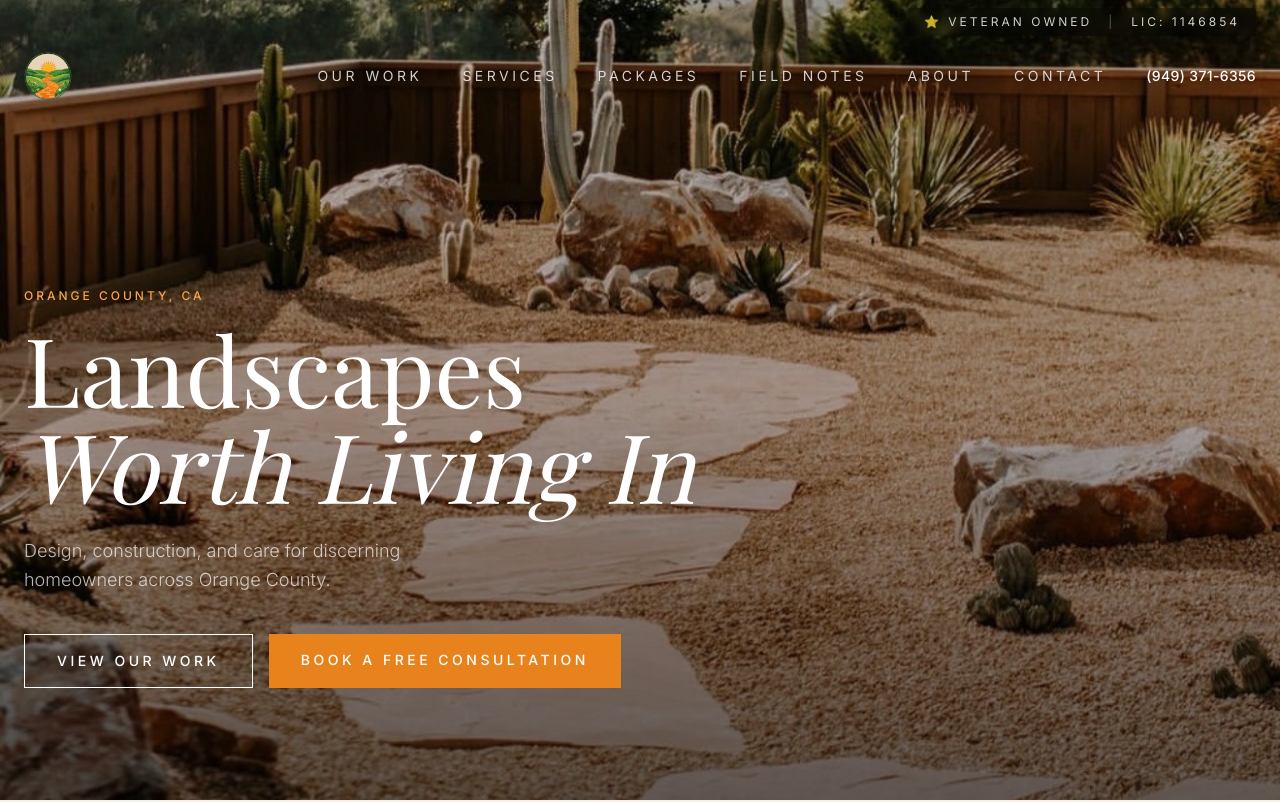
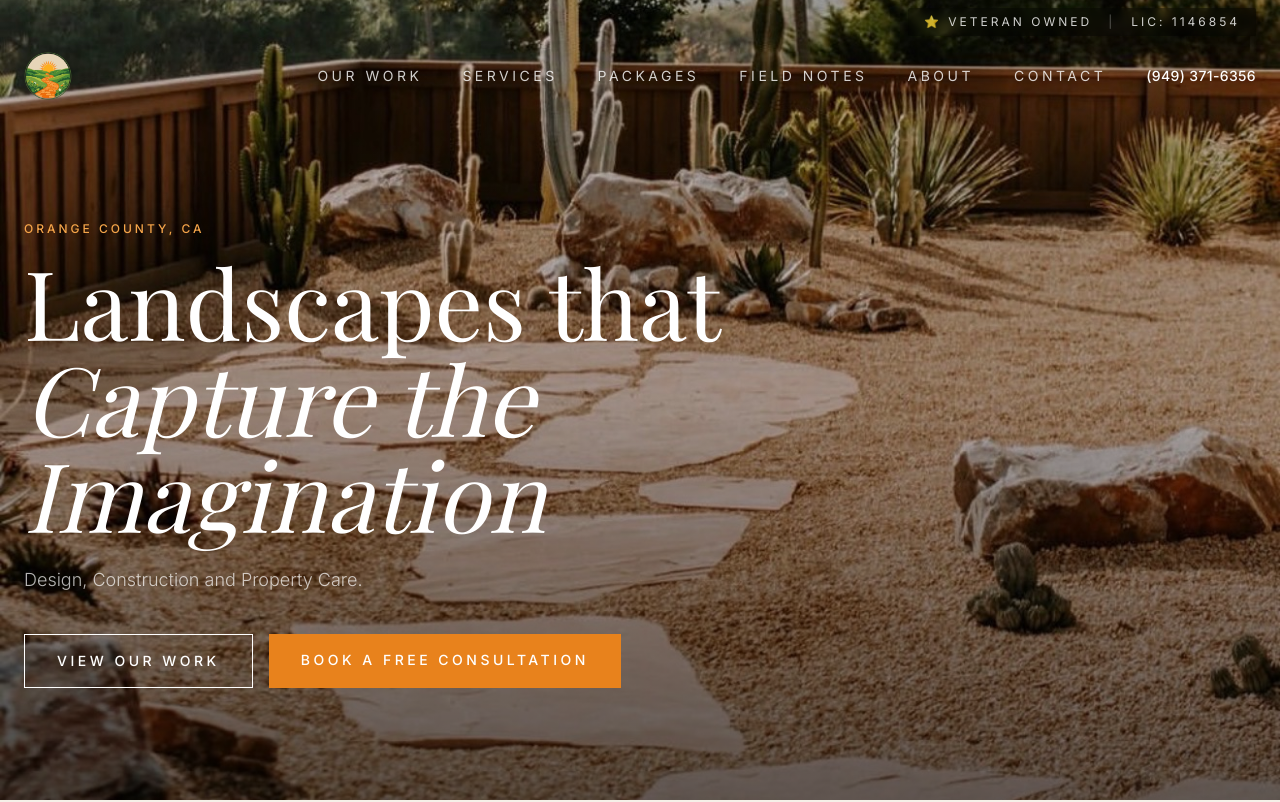
Before and after one commit to gavinmohrmann/orange-path-landscaping, a Next.js app: page / in a window 1280 px wide. Shown: the top 802 px of the page. Built offline with nearby package versions, Linux system fonts and the light colour scheme; a web font is replaced by a local one.

Commit message:
Update hero tagline and subtitle

```diff
--- a/app/page.tsx
+++ b/app/page.tsx
@@ -58,11 +58,11 @@ export default function Home() {
         <div className="relative z-10 max-w-7xl mx-auto px-6 pb-20 md:pb-28 w-full">
           <p className="section-label text-orange-light mb-4">Orange County, CA</p>
           <h1 className="font-serif text-white text-5xl md:text-7xl lg:text-8xl font-normal leading-tight max-w-3xl mb-6">
-            Landscapes<br />
-            <em>Worth Living In</em>
+            Landscapes that<br />
+            <em>Capture the Imagination</em>
           </h1>
           <p className="text-white/70 text-lg max-w-md mb-10 font-light leading-relaxed">
-            Design, construction, and care for discerning homeowners across Orange County.
+            Design, Construction and Property Care.
           </p>
           <div className="flex flex-wrap gap-4">
             <Link href="/work" className="btn-outline">View Our Work</Link>
```
